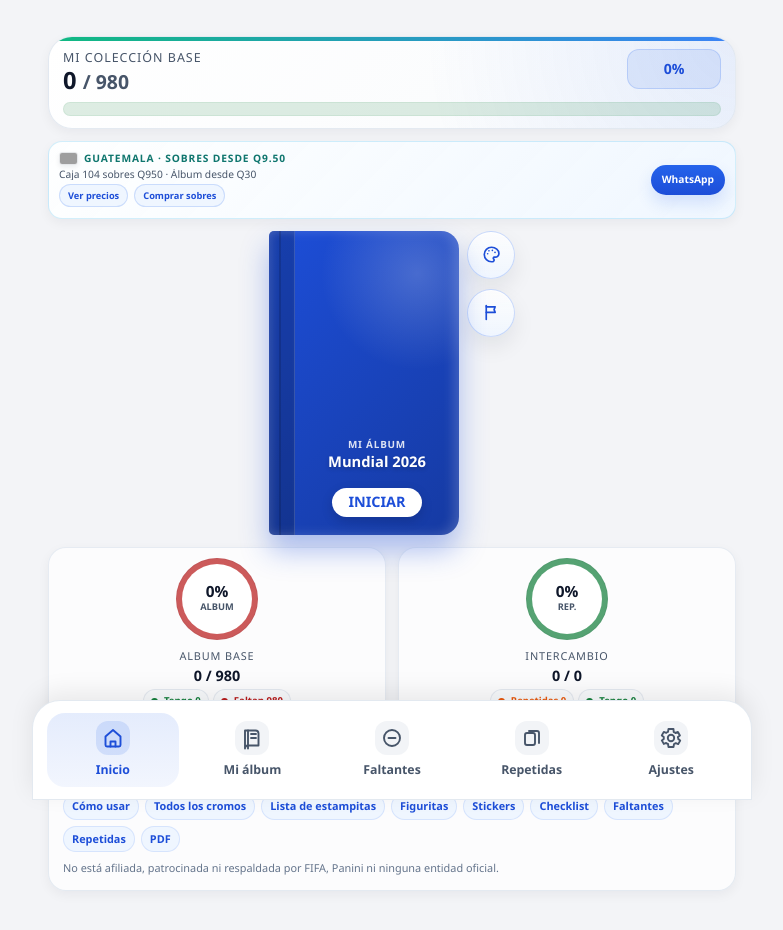
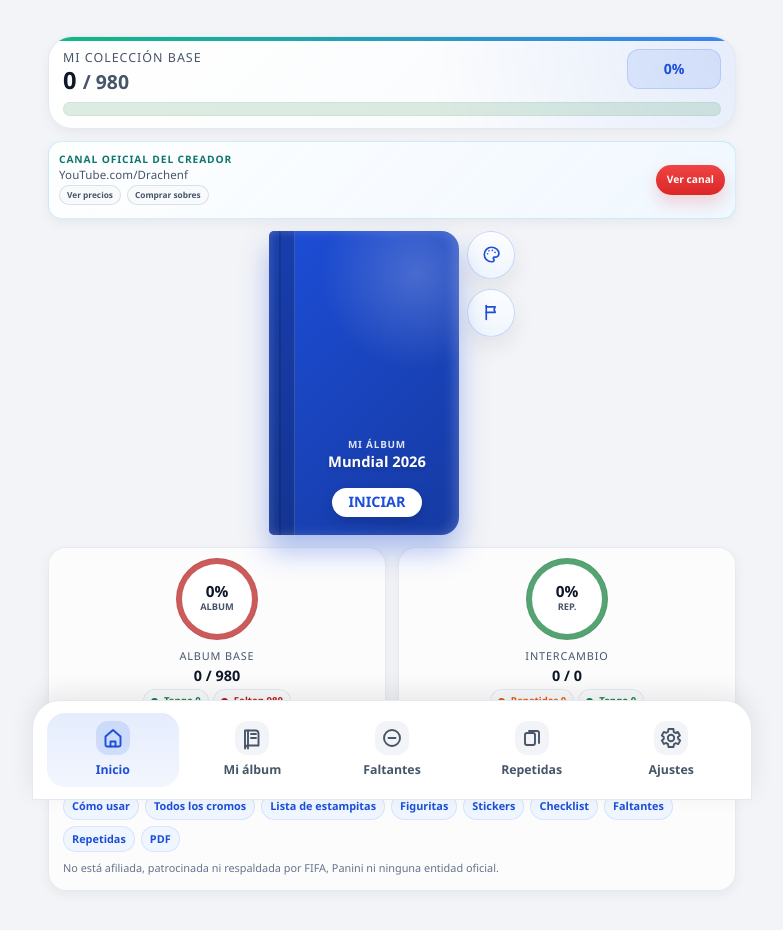
Before and after one commit to DrachenF/sticker-tracker-2026, a React (Vite) app: page / in a window 1280 px wide. Shown: the top 930 px of the page, without its empty margins (248-1031 px from the left). Built offline with nearby package versions, Linux system fonts and the light colour scheme; grey boxes are pictures that could not be loaded.

Commit message:
Update home promo banner to feature creator YouTube channel

```diff
--- a/src/pages/HomePage.jsx
+++ b/src/pages/HomePage.jsx
@@ -519,25 +519,24 @@
         stats={stats}
       />
 
-      <section className="home-shop-card" aria-label="Disponibilidad en Guatemala">
+      <section className="home-shop-card" aria-label="Canal de YouTube del creador">
         <div className="home-shop-copy">
           <p className="quick-label home-shop-country">
-            <img src="https://flagcdn.com/gt.svg" alt="" aria-hidden="true" />
-            <span>Guatemala · Sobres desde Q9.50</span>
+            <span>Canal oficial del creador</span>
           </p>
-          <p className="home-shop-line">Caja 104 sobres Q950 · Álbum desde Q30</p>
-          <nav className="home-shop-links" aria-label="Páginas comerciales en Guatemala">
+          <p className="home-shop-line">YouTube.com/Drachenf</p>
+          <nav className="home-shop-links home-shop-links-muted" aria-label="Enlaces informativos">
             <a href="/precio-album-mundial-2026-guatemala">Ver precios</a>
             <a href="/sobres-mundial-2026-guatemala">Comprar sobres</a>
           </nav>
         </div>
         <a
           className="home-shop-button"
-          href="https://wa.me/50258714824?text=Hola%2C%20quiero%20consultar%20disponibilidad%20de%20album%2C%20sobres%20o%20estampitas%20del%20Mundial%202026%20en%20Guatemala."
+          href="https://youtube.com/@drachenf"
           target="_blank"
           rel="noopener noreferrer"
         >
-          WhatsApp
+          Ver canal
         </a>
       </section>
 
--- a/src/styles.css
+++ b/src/styles.css
@@ -2342,7 +2342,7 @@
   display: inline-flex;
   align-items: center;
   gap: 6px;
-  font-size: 0.67rem;
+  font-size: 0.65rem;
   line-height: 1;
   white-space: nowrap;
 }
@@ -2368,6 +2368,8 @@
   white-space: nowrap;
   overflow: hidden;
   text-overflow: ellipsis;
+  font-size: 0.72rem;
+  letter-spacing: 0.01em;
 }
 
 .home-shop-copy span {
@@ -2404,20 +2406,30 @@
   flex: 0 0 auto;
 }
 
+.home-shop-links-muted a {
+  min-height: 20px;
+  padding: 2px 7px;
+  font-size: 0.52rem;
+  font-weight: 700;
+  color: #475569;
+  background: #f8fafc;
+  border-color: rgba(148, 163, 184, 0.3);
+}
+
 .home-shop-button {
   min-height: 30px;
   display: inline-grid;
   place-items: center;
   padding: 7px 11px;
   border-radius: 999px;
-  background: linear-gradient(180deg, #2563eb, #1d4ed8);
+  background: linear-gradient(180deg, #ef4444, #dc2626);
   color: #ffffff;
   font-size: 0.64rem;
   font-weight: 900;
   line-height: 1;
   text-align: center;
   text-decoration: none;
-  box-shadow: 0 8px 16px rgba(37, 99, 235, 0.16);
+  box-shadow: 0 8px 16px rgba(220, 38, 38, 0.18);
   white-space: nowrap;
 }
 
```
